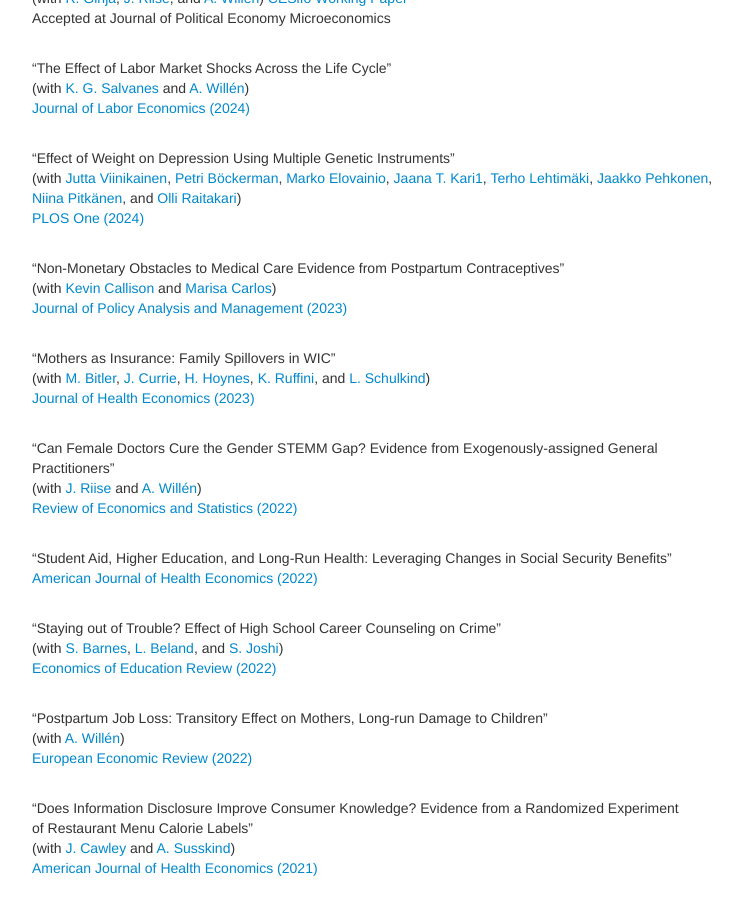
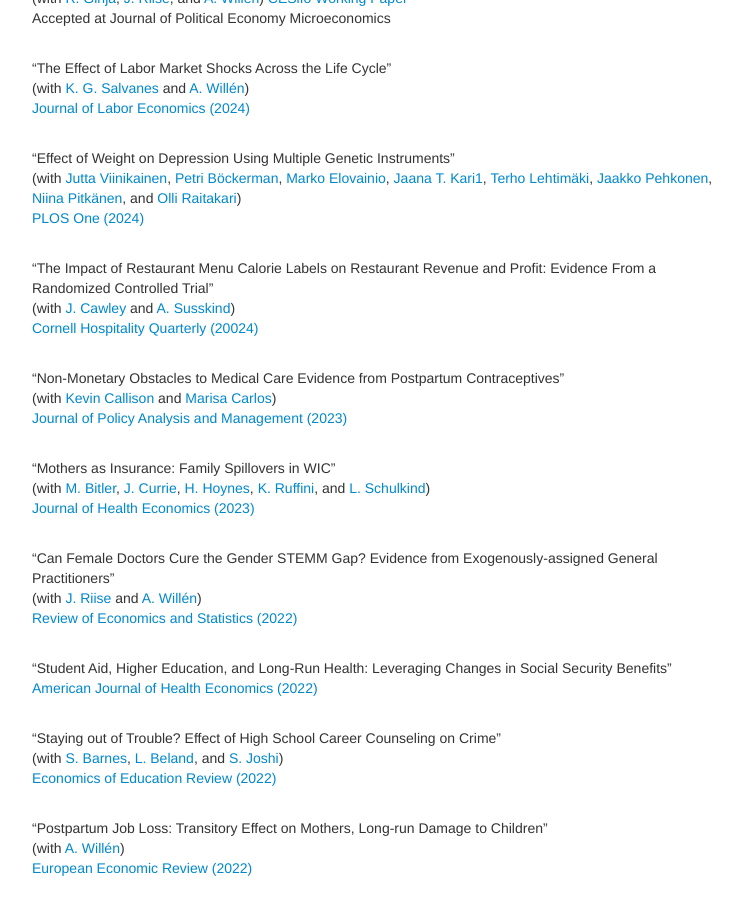
Before and after one commit to bjwillage/bjwillage.github.io, a Jekyll site: the page built from pages/research.md, in a window 1280 px wide and 900 px high, scrolled down 694 px. Shown: the whole window, without its empty margins (258-1000 px from the left). Built offline with Jekyll 4.4.1, drawn with Linux system fonts in a browser that asks for light colours.

Commit message:
Update research.md

```diff
--- a/pages/research.md
+++ b/pages/research.md
@@ -51,6 +51,11 @@ Accepted at Journal of Political Economy Microeconomics
 "Effect of Weight on Depression Using Multiple Genetic Instruments"<br>
 (with [Jutta Viinikainen](https://www.jyu.fi/fi/henkilot/jutta-viinikainen), [Petri Böckerman](https://www.petribockerman.fi/), [Marko Elovainio](https://researchportal.helsinki.fi/en/persons/marko-elovainio), [Jaana T. Kari1](https://www.jyu.fi/fi/henkilot/jaana-kari), [Terho Lehtimäki](https://www.tuni.fi/en/terho-lehtimaki), [Jaakko Pehkonen](https://www.jyu.fi/fi/henkilot/jaakko-pehkonen), [Niina Pitkänen](https://www.utu.fi/en/people/niina-pitkanen?sort_by=field_publication_date_value&page=5), and [Olli Raitakari](https://www.utu.fi/en/people/olli-raitakari))<br>
 [PLOS One (2024)](https://journals.plos.org/plosone/article?id=10.1371/journal.pone.0297594)<br><br>
+
+"The Impact of Restaurant Menu Calorie Labels on Restaurant Revenue and Profit: Evidence From a Randomized Controlled Trial"<br>
+(with [J. Cawley](https://www.human.cornell.edu/people/jhc38) and [A. Susskind](https://sha.cornell.edu/faculty-research/faculty/ams76))<br>
+[Cornell Hospitality Quarterly (20024)](https://doi.org/10.1177/19389655231214746)
+<br><br>
 
 "Non-Monetary Obstacles to Medical Care Evidence from Postpartum Contraceptives"<br>
 (with [Kevin Callison](https://sph.tulane.edu/hpm/kevin-callison) and [Marisa Carlos](https://www.analysisgroup.com/experts-and-consultants/managers/marisa-carlos/))<br>
```
